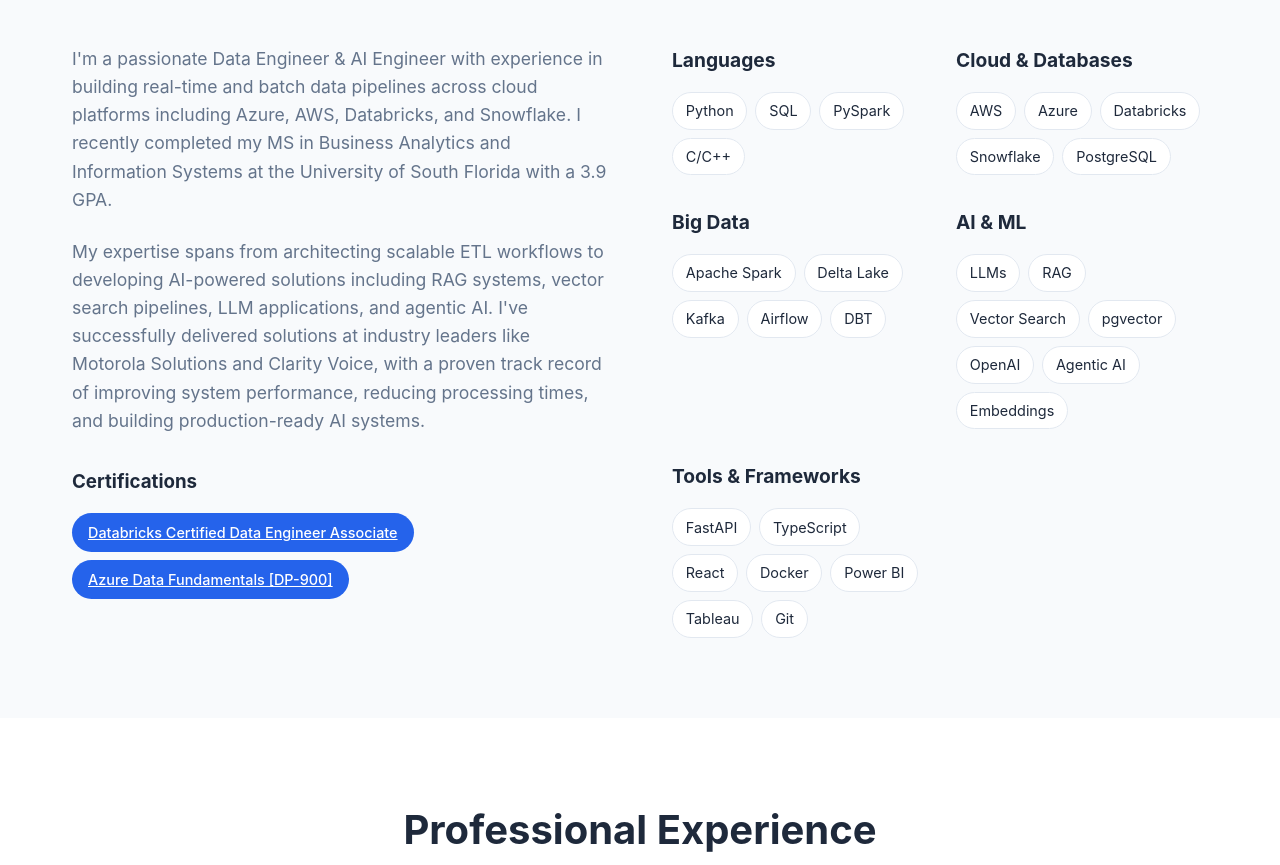
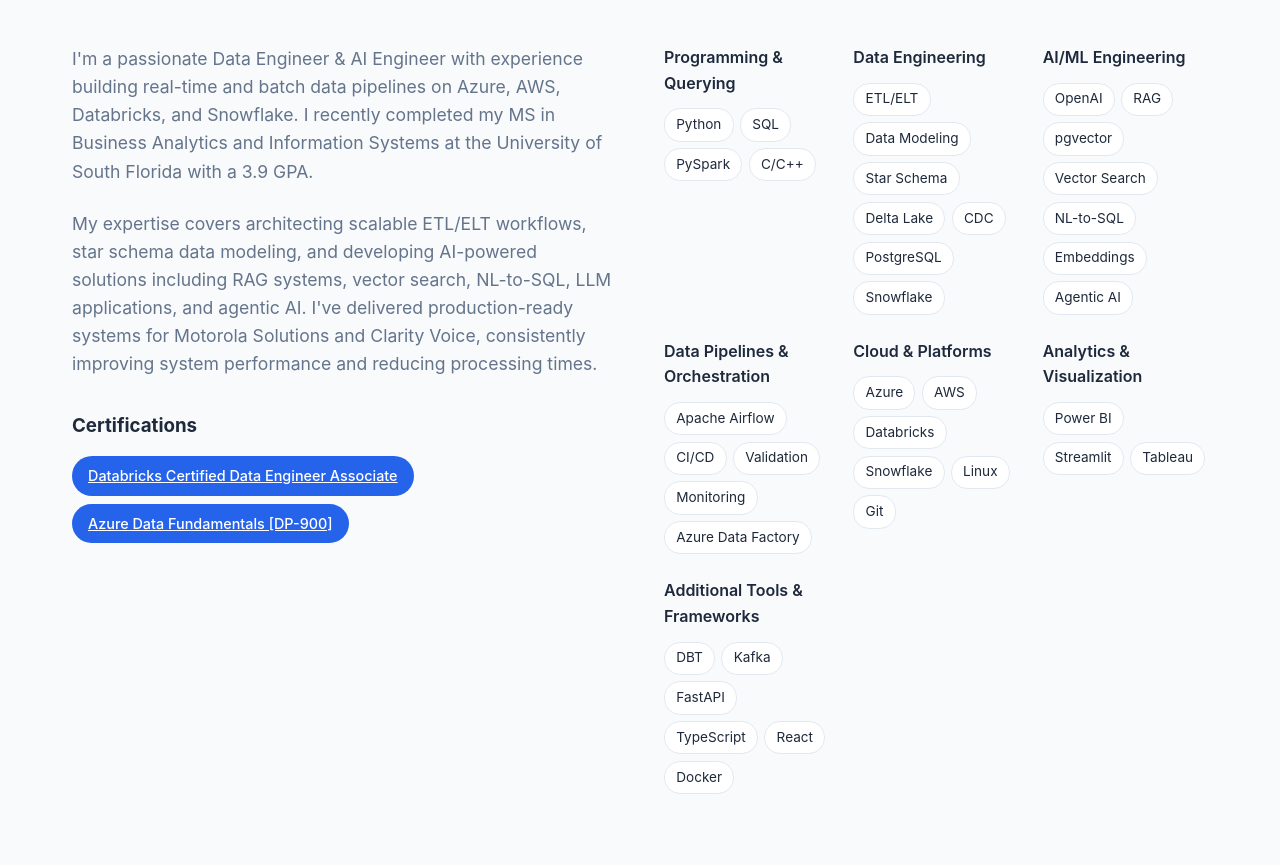
Before and after one commit to anish-gogineni/Portfolio, a plain HTML site: page index.html in a window 1280 px wide. Shown: the part 947-1812 px from the top of the page. Drawn offline with Linux system fonts and the light colour scheme.

Commit message:
Modified skills section

```diff
--- a/index.html
+++ b/index.html
@@ -179,8 +179,8 @@
                 <h2>About Me</h2>
                 <div class="about-content">
                     <div class="about-text">
-                        <p>I'm a passionate Data Engineer & AI Engineer with experience in building real-time and batch data pipelines across cloud platforms including Azure, AWS, Databricks, and Snowflake. I recently completed my MS in Business Analytics and Information Systems at the University of South Florida with a 3.9 GPA.</p>
-                        <p>My expertise spans from architecting scalable ETL workflows to developing AI-powered solutions including RAG systems, vector search pipelines, LLM applications, and agentic AI. I've successfully delivered solutions at industry leaders like Motorola Solutions and Clarity Voice, with a proven track record of improving system performance, reducing processing times, and building production-ready AI systems.</p>
+                        <p>I'm a passionate Data Engineer & AI Engineer with experience building real-time and batch data pipelines on Azure, AWS, Databricks, and Snowflake. I recently completed my MS in Business Analytics and Information Systems at the University of South Florida with a 3.9 GPA.</p>
+                        <p>My expertise covers architecting scalable ETL/ELT workflows, star schema data modeling, and developing AI-powered solutions including RAG systems, vector search, NL-to-SQL, LLM applications, and agentic AI. I've delivered production-ready systems for Motorola Solutions and Clarity Voice, consistently improving system performance and reducing processing times.</p>
                         <div class="certifications">
                             <h3>Certifications</h3>
                             <div class="cert-badges">
@@ -191,7 +191,7 @@
                     </div>
                     <div class="skills-grid">
                         <div class="skill-category">
-                            <h3>Languages</h3>
+                            <h3>Programming & Querying</h3>
                             <div class="skills">
                                 <span class="skill">Python</span>
                                 <span class="skill">SQL</span>
@@ -200,47 +200,67 @@
                             </div>
                         </div>
                         <div class="skill-category">
-                            <h3>Cloud & Databases</h3>
+                            <h3>Data Engineering</h3>
                             <div class="skills">
-                                <span class="skill">AWS</span>
-                                <span class="skill">Azure</span>
-                                <span class="skill">Databricks</span>
+                                <span class="skill">ETL/ELT</span>
+                                <span class="skill">Data Modeling</span>
+                                <span class="skill">Star Schema</span>
+                                <span class="skill">Delta Lake</span>
+                                <span class="skill">CDC</span>
+                                <span class="skill">PostgreSQL</span>
                                 <span class="skill">Snowflake</span>
-                                <span class="skill">PostgreSQL</span>
                             </div>
                         </div>
                         <div class="skill-category">
-                            <h3>Big Data</h3>
+                            <h3>AI/ML Engineering</h3>
                             <div class="skills">
-                                <span class="skill">Apache Spark</span>
-                                <span class="skill">Delta Lake</span>
-                                <span class="skill">Kafka</span>
-                                <span class="skill">Airflow</span>
-                                <span class="skill">DBT</span>
+                                <span class="skill">OpenAI</span>
+                                <span class="skill">RAG</span>
+                                <span class="skill">pgvector</span>
+                                <span class="skill">Vector Search</span>
+                                <span class="skill">NL-to-SQL</span>
+                                <span class="skill">Embeddings</span>
+                                <span class="skill">Agentic AI</span>
                             </div>
                         </div>
                         <div class="skill-category">
-                            <h3>AI & ML</h3>
+                            <h3>Data Pipelines & Orchestration</h3>
                             <div class="skills">
-                                <span class="skill">LLMs</span>
-                                <span class="skill">RAG</span>
-                                <span class="skill">Vector Search</span>
-                                <span class="skill">pgvector</span>
-                                <span class="skill">OpenAI</span>
-                                <span class="skill">Agentic AI</span>
-                                <span class="skill">Embeddings</span>
+                                <span class="skill">Apache Airflow</span>
+                                <span class="skill">CI/CD</span>
+                                <span class="skill">Validation</span>
+                                <span class="skill">Monitoring</span>
+                                <span class="skill">Azure Data Factory</span>
                             </div>
                         </div>
                         <div class="skill-category">
-                            <h3>Tools & Frameworks</h3>
+                            <h3>Cloud & Platforms</h3>
                             <div class="skills">
+                                <span class="skill">Azure</span>
+                                <span class="skill">AWS</span>
+                                <span class="skill">Databricks</span>
+                                <span class="skill">Snowflake</span>
+                                <span class="skill">Linux</span>
+                                <span class="skill">Git</span>
+                            </div>
+                        </div>
+                        <div class="skill-category">
+                            <h3>Analytics & Visualization</h3>
+                            <div class="skills">
+                                <span class="skill">Power BI</span>
+                                <span class="skill">Streamlit</span>
+                                <span class="skill">Tableau</span>
+                            </div>
+                        </div>
+                        <div class="skill-category">
+                            <h3>Additional Tools & Frameworks</h3>
+                            <div class="skills">
+                                <span class="skill">DBT</span>
+                                <span class="skill">Kafka</span>
                                 <span class="skill">FastAPI</span>
                                 <span class="skill">TypeScript</span>
                                 <span class="skill">React</span>
                                 <span class="skill">Docker</span>
-                                <span class="skill">Power BI</span>
-                                <span class="skill">Tableau</span>
-                                <span class="skill">Git</span>
                             </div>
                         </div>
                     </div>
--- a/styles.css
+++ b/styles.css
@@ -396,7 +396,7 @@
 .about-content {
     display: grid;
     grid-template-columns: 1fr 1fr;
-    gap: 4rem;
+    gap: 3rem;
     align-items: start;
 }
 
@@ -432,36 +432,39 @@
 
 .skills-grid {
     display: grid;
-    grid-template-columns: repeat(2, 1fr);
-    gap: 2rem;
+    grid-template-columns: repeat(3, 1fr);
+    gap: 1.5rem;
 }
 
 .skill-category h3 {
-    margin-bottom: 1rem;
+    margin-bottom: 0.75rem;
     color: var(--text-primary);
-    font-size: 1.2rem;
+    font-size: 1rem;
+    font-weight: 600;
 }
 
 .skills {
     display: flex;
     flex-wrap: wrap;
-    gap: 0.5rem;
+    gap: 0.4rem;
 }
 
 .skill {
     background-color: var(--bg-color);
     color: var(--text-primary);
-    padding: 0.4rem 0.8rem;
-    border-radius: 20px;
-    font-size: 0.9rem;
+    padding: 0.3rem 0.7rem;
+    border-radius: 16px;
+    font-size: 0.85rem;
     border: 1px solid var(--border-color);
     transition: var(--transition);
+    white-space: nowrap;
 }
 
 .skill:hover {
     background-color: var(--primary-color);
     color: white;
     transform: translateY(-2px);
+    border-color: var(--primary-color);
 }
 
 /* Timeline */
@@ -775,6 +778,13 @@
 }
 
 /* Responsive Design */
+@media (max-width: 1024px) {
+    .skills-grid {
+        grid-template-columns: repeat(2, 1fr);
+        gap: 1.3rem;
+    }
+}
+
 @media (max-width: 768px) {
     .nav-menu {
         position: fixed;
@@ -838,8 +848,18 @@
     }
 
     .skills-grid {
-        grid-template-columns: 1fr;
-        gap: 1.5rem;
+        grid-template-columns: repeat(2, 1fr);
+        gap: 1.2rem;
+    }
+
+    .skill-category h3 {
+        font-size: 0.95rem;
+        margin-bottom: 0.6rem;
+    }
+
+    .skill {
+        font-size: 0.8rem;
+        padding: 0.25rem 0.6rem;
     }
 
     .timeline {
@@ -903,6 +923,11 @@
     .profile-image {
         width: 120px;
         height: 120px;
+    }
+
+    .skills-grid {
+        grid-template-columns: 1fr;
+        gap: 1rem;
     }
 
     .hero-subtitle {
```
